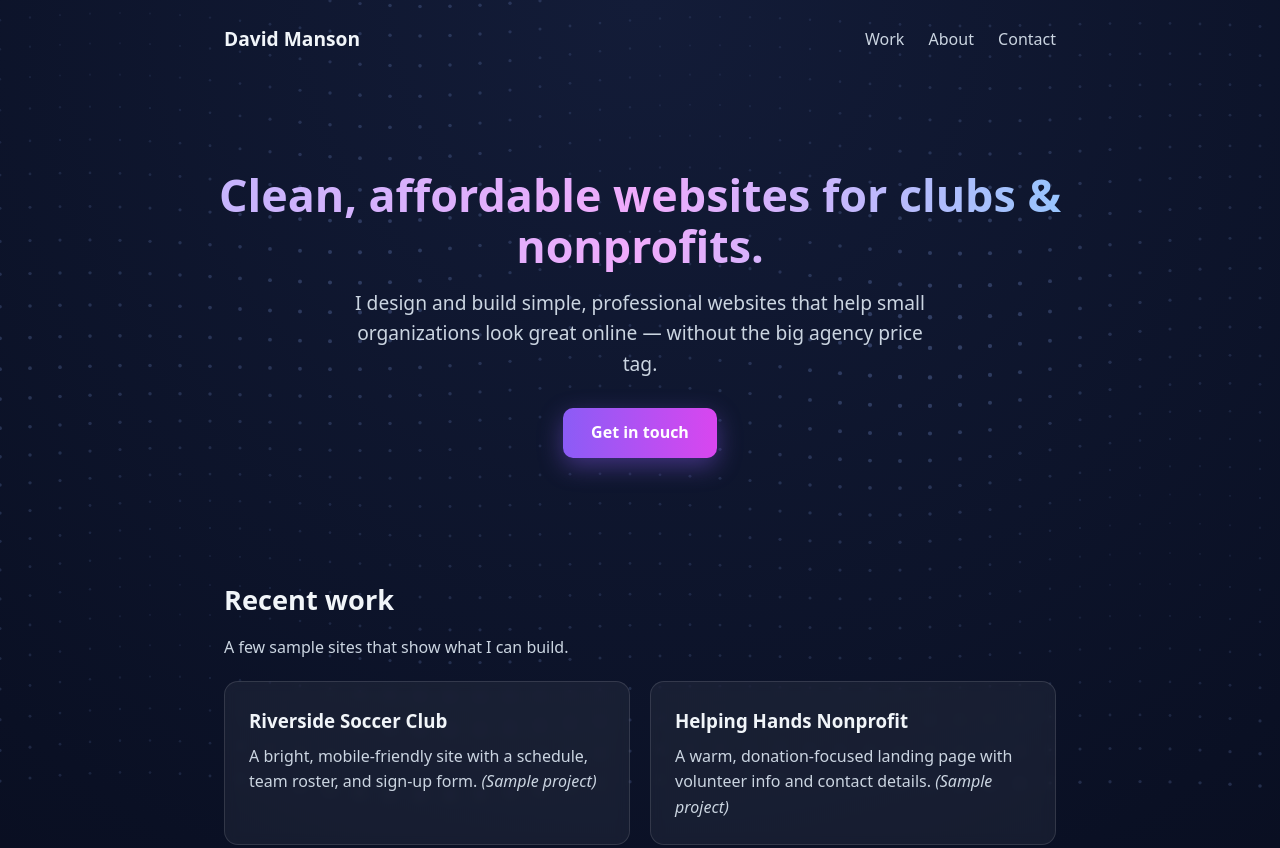
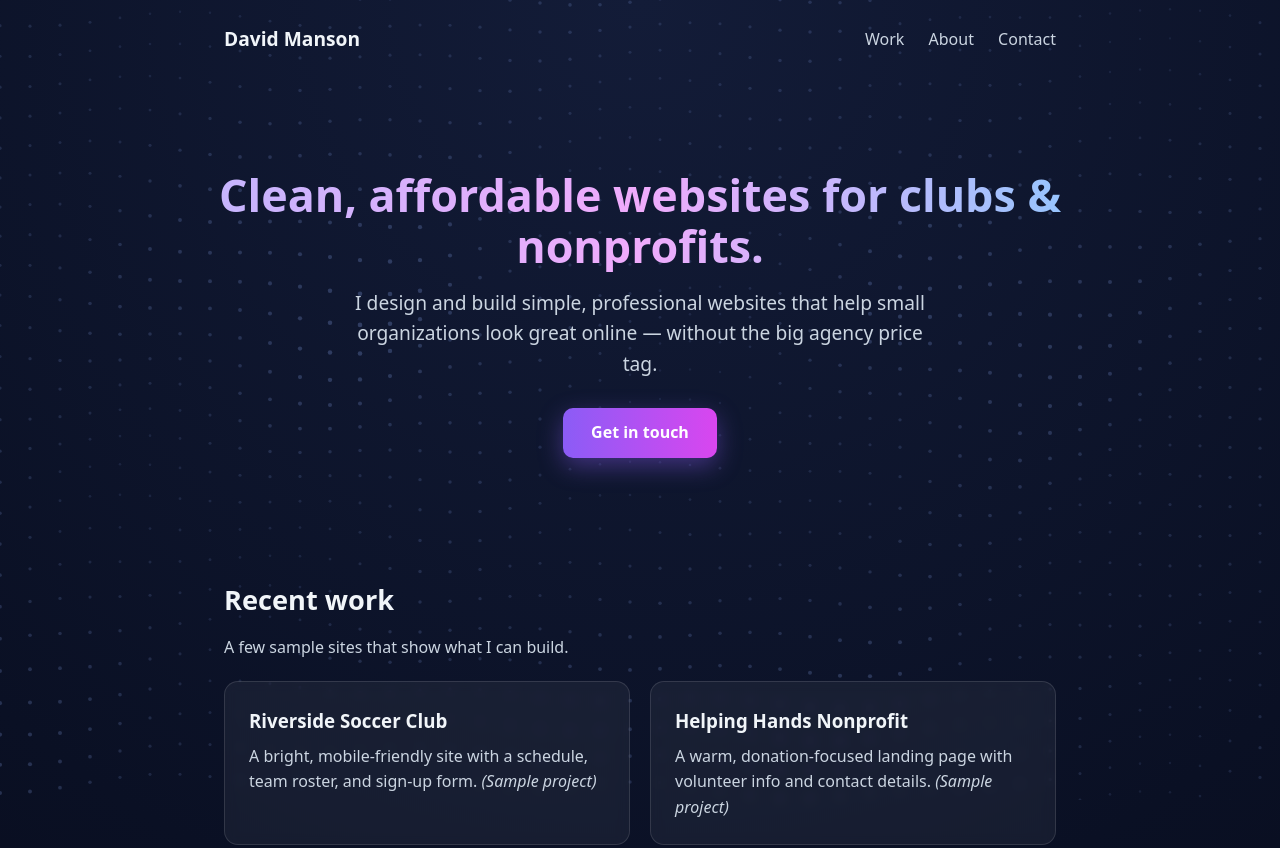
Before and after one commit to ImmortalPlays/ImmortalPlays.github.io, a plain HTML site: page index.html in a window 1280 px wide. Shown: the top 848 px of the page. Drawn offline with Linux system fonts and the light colour scheme.

Commit message:
Add irregular wave layers and mouse-swell to the dot-wave background

```diff
--- a/index.html
+++ b/index.html
@@ -13,13 +13,9 @@
       color: #f1f5f9;
       line-height: 1.6;
       min-height: 100vh;
-      /* Calm, static dark base. The MOTION now comes from the dots on the
-         canvas below, not from the background color. */
       background: radial-gradient(circle at 50% 0%, #131c38 0%, #0a1024 60%, #070a18 100%);
     }
 
-    /* The animated dot-wave lives on this canvas, pinned behind everything.
-       pointer-events:none so it never blocks clicks. */
     #waves {
       position: fixed;
       inset: 0;
@@ -80,7 +76,6 @@
 </head>
 <body>
 
-  <!-- The animated particle wave is drawn here -->
   <canvas id="waves"></canvas>
 
   <header>
@@ -139,10 +134,11 @@
     <div class="wrap">© 2026 David Manson · Built with care.</div>
   </footer>
 
-  <!-- THE ANIMATED DOT-WAVE
-       We draw a grid of dots and gently push each one up/down using layered
-       sine waves that move over time. The result is a slow, flowing ripple —
-       subtle enough to stay in the background. -->
+  <!-- THE ANIMATED DOT-WAVE (irregular + mouse swell)
+       Each dot is lifted by SEVERAL overlapping waves at different speeds and
+       angles, so the pattern never neatly repeats (the "irregular" look).
+       On top of that, dots near the cursor get pushed up and brightened,
+       creating a swell that follows the mouse. -->
   <script>
     const canvas = document.getElementById('waves');
     const ctx = canvas.getContext('2d');
@@ -155,24 +151,54 @@
     resize();
     window.addEventListener('resize', resize);
 
-    const GAP = 30;   // spacing between dots — bigger = sparser
+    // Mouse tracking. We keep a "target" and a "smoothed" position so the
+    // swell glides instead of jumping.
+    let targetX = -9999, targetY = -9999;   // offscreen until the mouse moves
+    let mouseX = -9999, mouseY = -9999;
+    window.addEventListener('mousemove', (e) => {
+      targetX = e.clientX;
+      targetY = e.clientY;
+    });
+    window.addEventListener('mouseleave', () => {
+      targetX = -9999; targetY = -9999;     // swell fades out when cursor leaves
+    });
+
+    const GAP = 30;            // dot spacing
+    const SWELL_RADIUS = 170;  // how wide the mouse bump is
+    const SWELL_HEIGHT = 26;   // how strongly dots rise toward the cursor
 
     function draw(now) {
-      const t = now * 0.0006;   // controls overall speed (smaller = slower)
+      const t = now * 0.0006;
+
+      // Ease the smoothed mouse position toward the target
+      mouseX += (targetX - mouseX) * 0.08;
+      mouseY += (targetY - mouseY) * 0.08;
+
       ctx.clearRect(0, 0, w, h);
 
       for (let x = 0; x <= w + GAP; x += GAP) {
         for (let y = 0; y <= h + GAP; y += GAP) {
-          // Layered waves create an organic, non-repeating ripple
+          // Five layers at mismatched frequencies/angles -> irregular ripple
           const wave =
             Math.sin(x * 0.012 + t) +
-            Math.cos(y * 0.012 + t * 0.8) +
-            Math.sin((x + y) * 0.008 + t * 1.3);
+            Math.cos(y * 0.014 + t * 0.8) +
+            Math.sin((x + y) * 0.007 + t * 1.3) +
+            Math.sin((x - y) * 0.009 + t * 0.5) +
+            0.7 * Math.sin(x * 0.025 + y * 0.018 + t * 1.9);
 
-          const lift = wave * 6;                       // vertical ripple
-          const n = (wave + 3) / 6;                    // 0..1 brightness factor
-          const alpha = 0.06 + n * 0.20;               // kept faint on purpose
-          const size = 1 + n * 1.2;
+          const amp = 4.7;                       // ~max total of the layers
+          let n = (wave + amp) / (2 * amp);      // normalize to 0..1
+          let lift = wave * 6;
+
+          // Mouse swell: a soft bump that fades with distance from the cursor
+          const dx = x - mouseX;
+          const dy = y - mouseY;
+          const influence = Math.exp(-(dx * dx + dy * dy) / (2 * SWELL_RADIUS * SWELL_RADIUS));
+          lift -= influence * SWELL_HEIGHT;      // rise up toward the mouse
+          n += influence * 0.5;                  // and brighten
+
+          const alpha = Math.min(0.06 + n * 0.20, 0.5);
+          const size = 1 + n * 1.4;
 
           ctx.beginPath();
           ctx.arc(x, y + lift, size, 0, Math.PI * 2);
```
